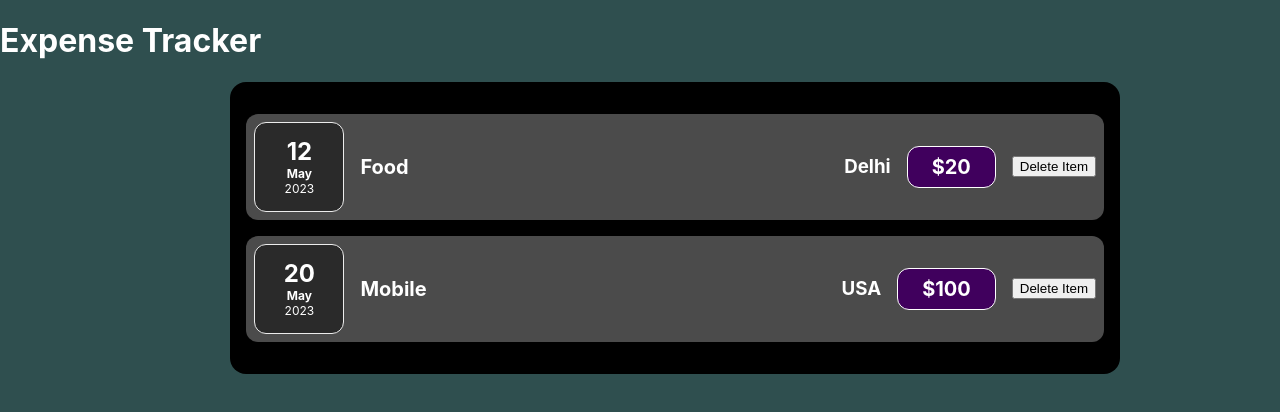
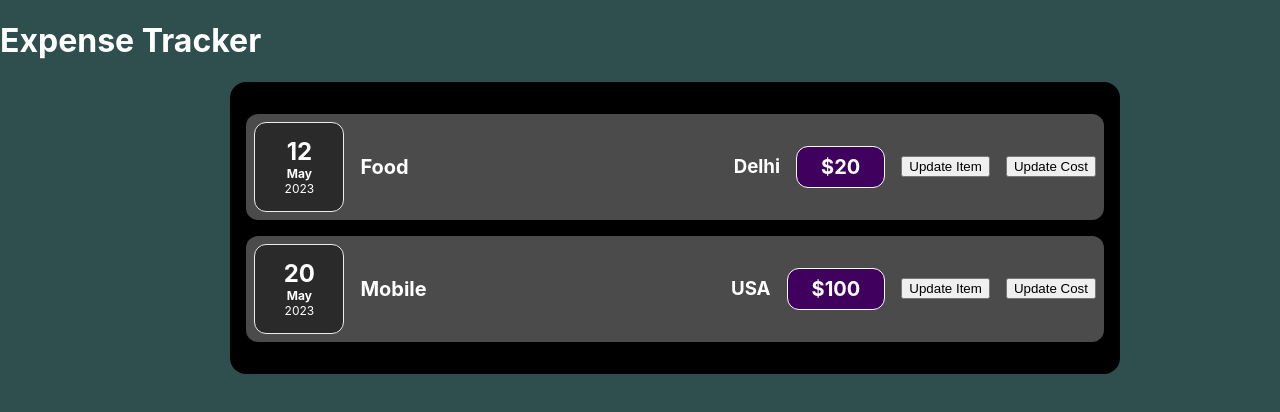
Before and after one commit to Harshal87/basic_react_project, a React (Create React App) app: page / in a window 1280 px wide. Shown: the top 412 px of the page. Built offline with nearby package versions, Linux system fonts and the light colour scheme.

Commit message:
Cost updation added basic to $100

```diff
--- a/src/components/ExpenseMain/ExpenseItem.js
+++ b/src/components/ExpenseMain/ExpenseItem.js
@@ -1,6 +1,7 @@
 import "../ExpenseMain/ExpenseItem.css";
 
 import ExpenseDate from "../ExpenseMain/ExpenseDate";
+import { useState } from "react";
 const ExpenseItems = (props) => {
   // const day = props.date.toLocaleString("en-US", { day: "2-digit" });
   // const month = props.date.toLocaleString("en-US", { month: "long" });
@@ -8,12 +9,17 @@ const ExpenseItems = (props) => {
   // const item_cot=10;
   // const date=props.date
 
-  const DelclickHandler = (event) => {
-    alert("Clicked");
-    // props.obj1.pop(props.key)
-    let element=event.target.parentNode.parentNode
-    element.remove()
-  };
+  const [title,setTitle]=useState(props.item)
+  const updateItem=()=>{
+    setTitle("Updated")
+  }
+const [cost,setCost]=useState(props.cost)
+
+const updateCost=()=>{
+  setCost("$100")
+}
+
+
   console.log("main ",props.obj1)
   return (
 
@@ -22,12 +28,13 @@ const ExpenseItems = (props) => {
 
       <ExpenseDate date={props.date}></ExpenseDate>
       <div className="expense-item__description">
-        <h2>{props.item}</h2>
+        <h2>{title}</h2>
 
         <h3>{props.place}</h3>
 
-        <div className="expense-item__price">{props.cost}</div>
-        <button onClick={DelclickHandler}>Delete Item</button>
+        <div className="expense-item__price">{cost}</div>
+        <button onClick={updateItem}>Update Item</button>
+        <button onClick={updateCost}>Update Cost</button>
       </div>
     </div>
   );
```
Also changed, not shown: src/App.js (+27 -1 lines).
